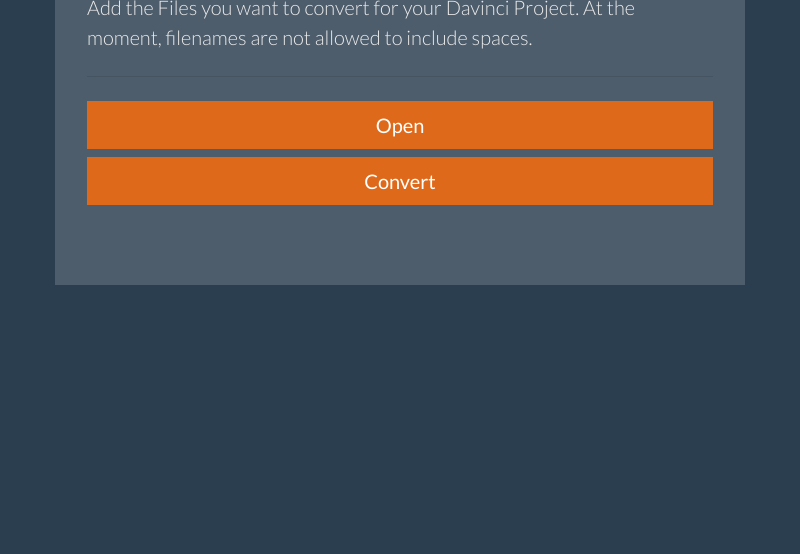
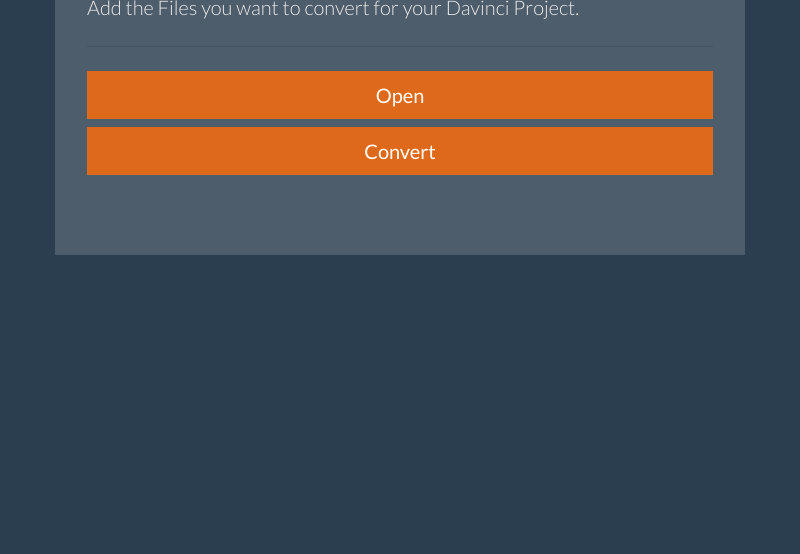
Before and after one commit to valplusplusle/DavinciLinuxConverter, an Electron app: page index.html in a window 800 px wide. Shown: the part 246-800 px from the top of the page. Drawn offline with Linux system fonts and the light colour scheme.

Commit message:
:zap: Remove notice about spaces in paths
This was fixed in a previous commit.

```diff
--- a/index.html
+++ b/index.html
@@ -15,7 +15,7 @@
 
       <div class="jumbotron topSeperator">
         <h1 class="display-3">ADD FILES</h1>
-        <p class="lead">Add the Files you want to convert for your Davinci Project. At the moment, filenames are not allowed to include spaces.</p>
+        <p class="lead">Add the Files you want to convert for your Davinci Project.</p>
         <hr class="my-4">
         <p class="lead">
           <button class="btn btn-primary btn-lg btn-block" onclick="clicked();">Open</button>
```
